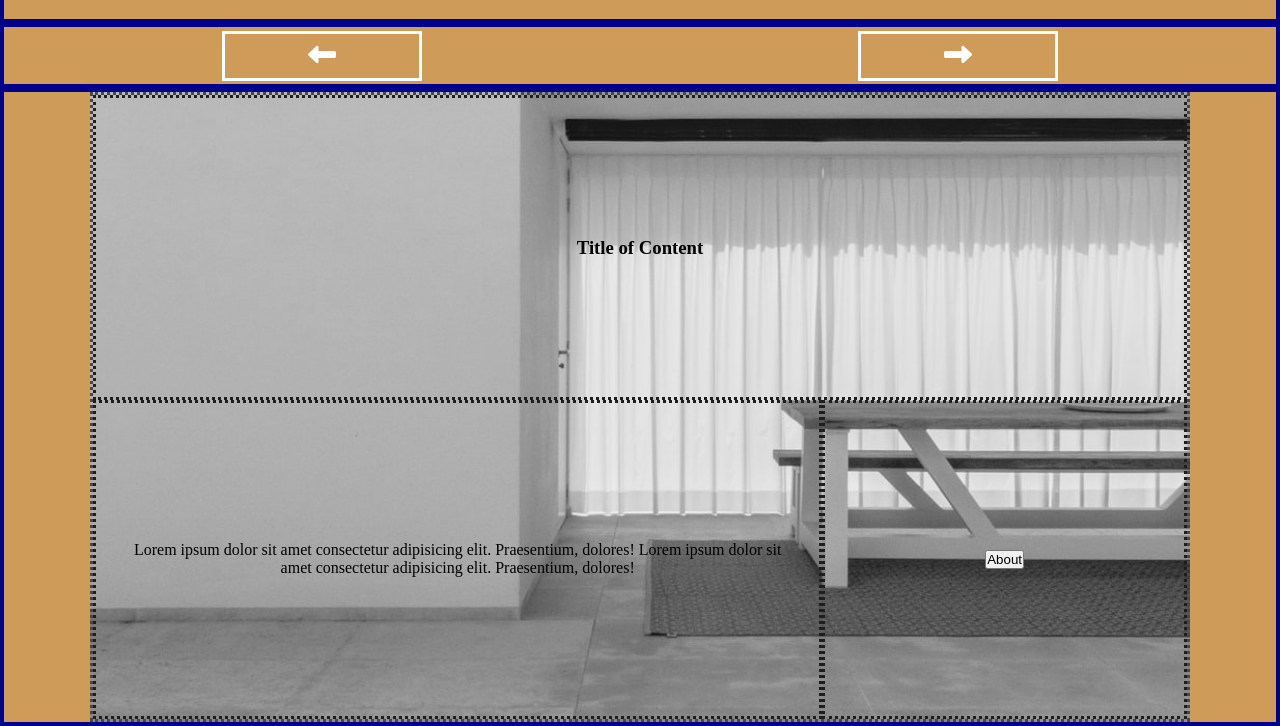
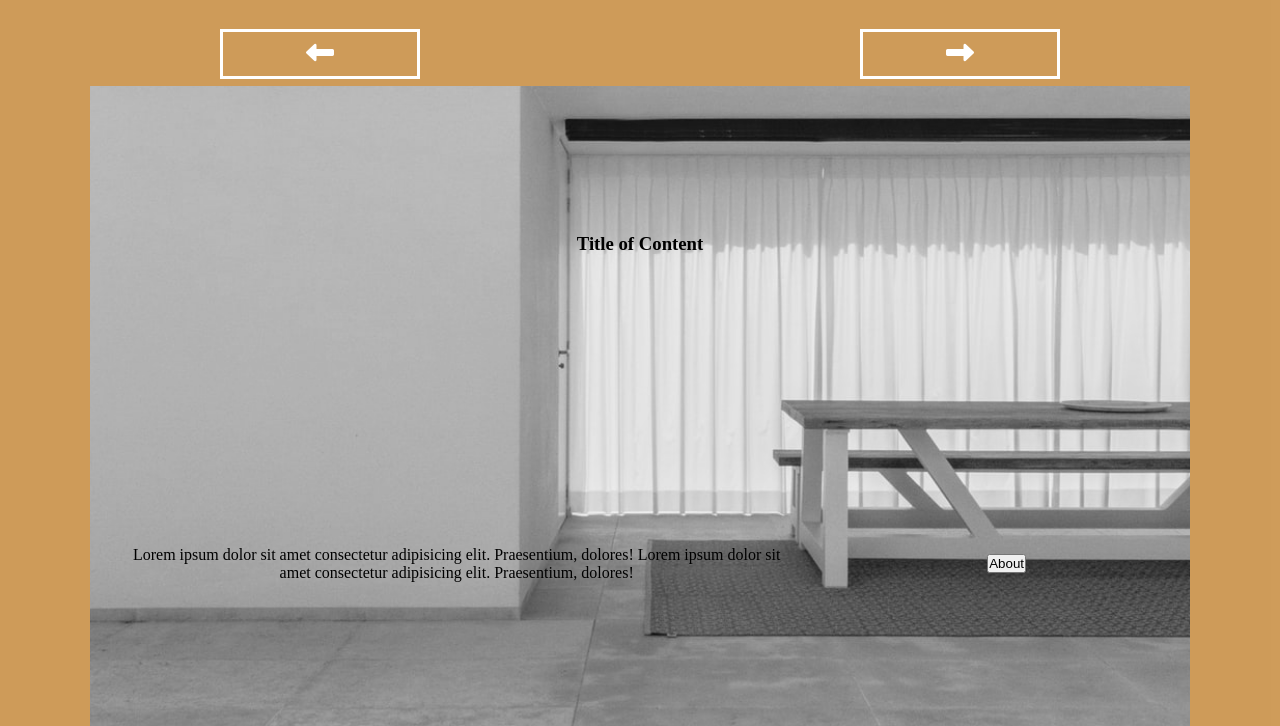
Before and after one commit to decode-harris/Template, a plain HTML site: page index.html in a window 1280 px wide. Shown: the part 74-800 px from the top of the page. Drawn offline with Linux system fonts and the light colour scheme.

Commit message:
removed dev borders

```diff
--- a/index.css
+++ b/index.css
@@ -6,9 +6,9 @@
 }
 /* css variables */
 :root {
-    --wireframe: 4px solid darkblue;
+    /* --wireframe: 4px solid darkblue;
     --debugging: 3px dotted darkred;
-    --component: 3px dotted darkgreen;
+    --component: 3px dotted darkgreen; */
 
     --border: 3px solid #FFF;
 
```
